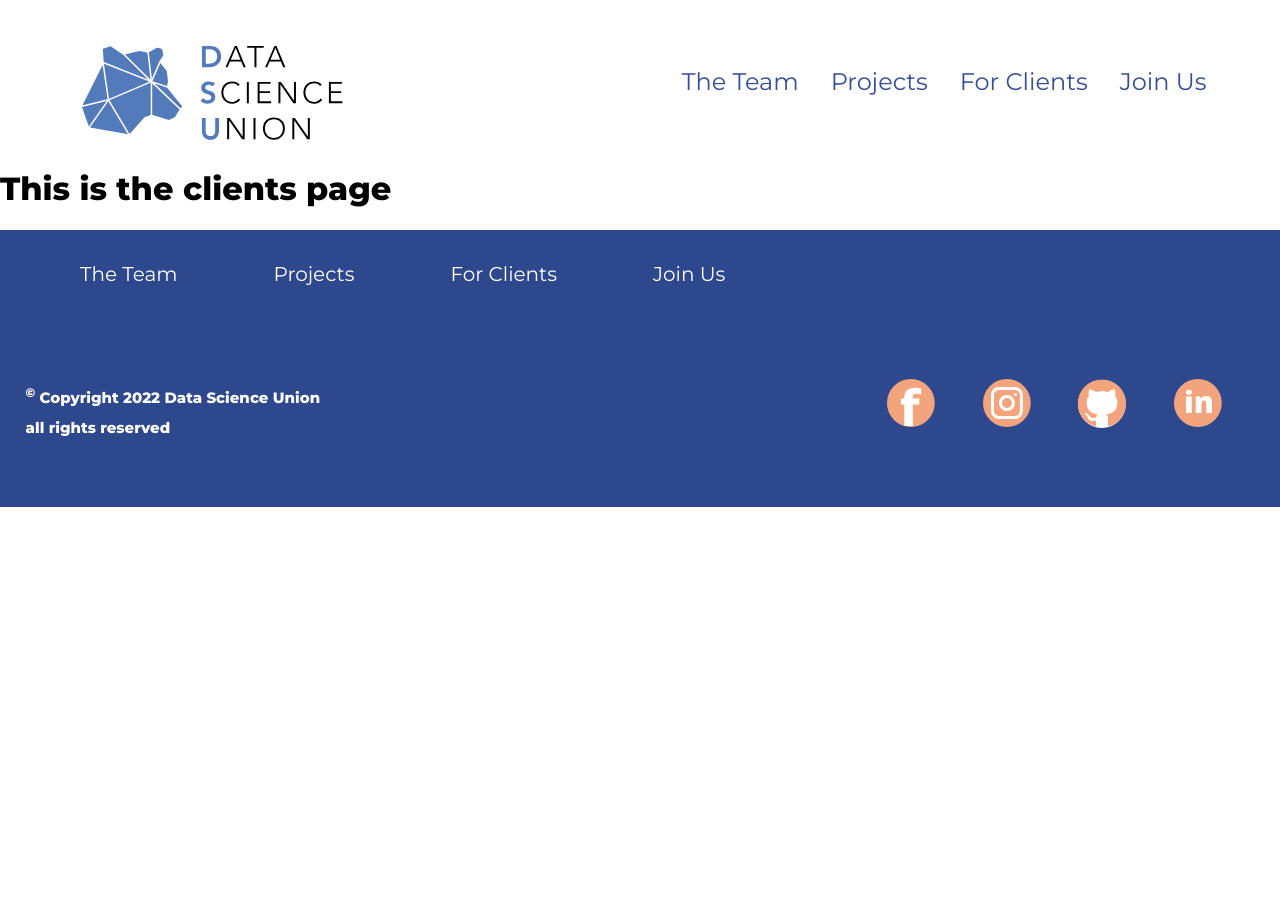
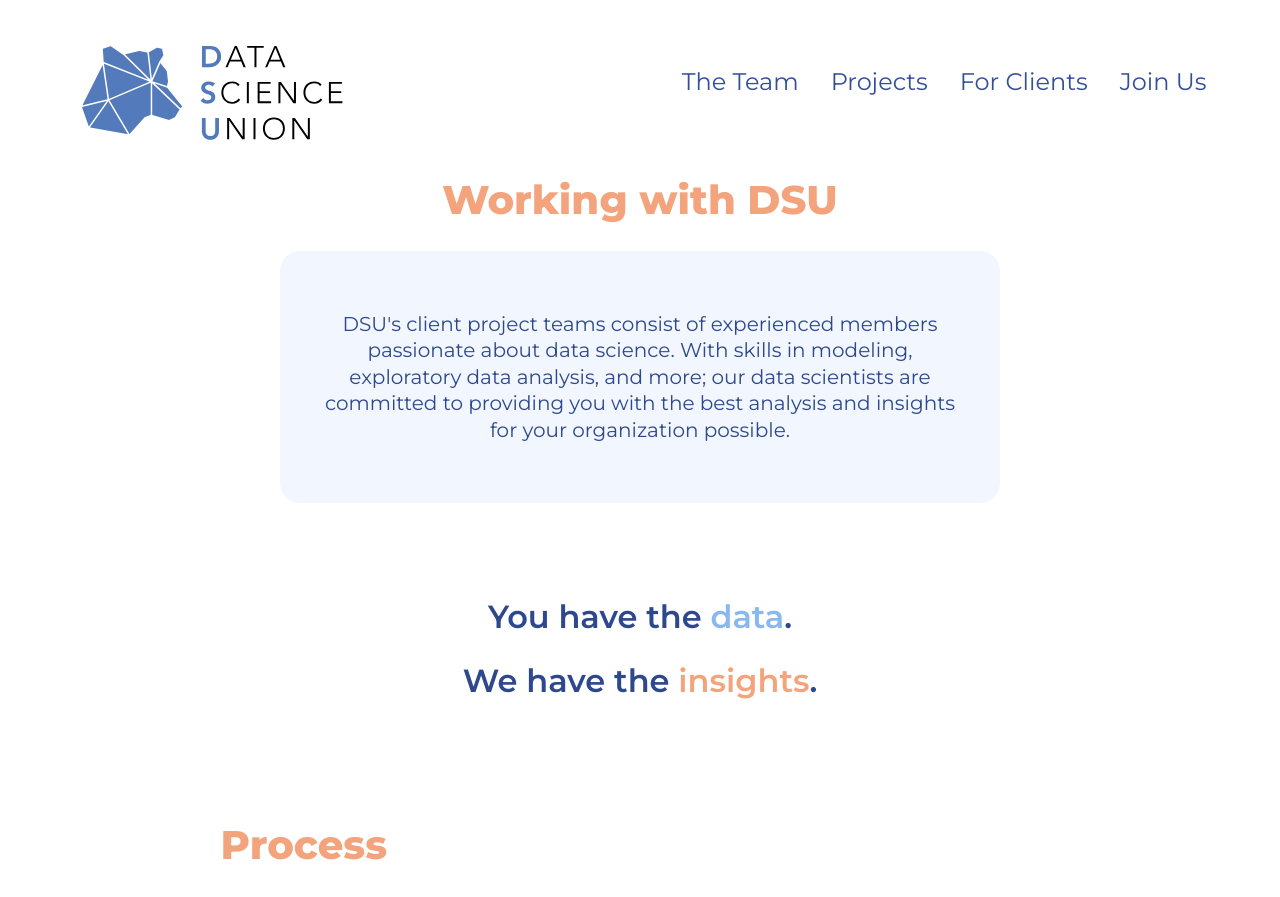
Before and after one commit to haydenfd/DSU-Website, a React (Create React App) app: page /clients in a window 1280 px wide. Shown: the top 897 px of the page. Before the commit the page ends 800 px from the top, so only its background shows below. Built offline with nearby package versions, Linux system fonts and the light colour scheme; the HTML template or start-up script is replaced by a standard one.

Commit message:
Almost done processing clients page

```diff
--- a/public/index.html
+++ b/public/index.html
@@ -12,7 +12,7 @@
     <link rel="manifest" href="%PUBLIC_URL%/manifest.json" />
     <link rel="preconnect" href="https://fonts.googleapis.com">
     <link rel="preconnect" href="https://fonts.gstatic.com" crossorigin>
-    <link href="https://fonts.googleapis.com/css2?family=Montserrat:wght@300;400;600;800&display=swap" rel="stylesheet">
+    <link href="https://fonts.googleapis.com/css2?family=Montserrat:wght@100;200;300;400;600;800&display=swap" rel="stylesheet">
     <title>DSU @ UCLA</title>
   </head>
   <body>
--- a/src/Components/Footer.css
+++ b/src/Components/Footer.css
@@ -77,3 +77,8 @@
   font-weight: 400;
   padding-left: 2em;
 }
+
+.logo-hover:hover {
+
+  transform: scale(1.2);
+}
--- a/src/Components/Footer.jsx
+++ b/src/Components/Footer.jsx
@@ -31,16 +31,16 @@ const Footer = () => {
           <h3><sup>©</sup> Copyright 2022 Data Science Union<br/> all rights reserved  </h3>
           </div>
           <div className='flex-child-sub flex-subsubcontainer'>
-            <a href = 'https://www.facebook.com/DSUatUCLA/' target='_blank' rel ='noreferrer'>
+            <a href = 'https://www.facebook.com/DSUatUCLA/' target='_blank' rel ='noreferrer' className="logo-hover">
             <img src={Facebook} alt=''/>
             </a>
-            <a href = 'https://www.instagram.com/p/CPeLC_0sdyM/' target='_blank' rel ='noreferrer'>
+            <a href = 'https://www.instagram.com/p/CPeLC_0sdyM/' target='_blank' rel ='noreferrer' className="logo-hover">
             <img src={Instagram} alt=''/>
             </a>
-            <a href = 'https://github.com/the-data-science-union' target='_blank' rel ='noreferrer'>
+            <a href = 'https://github.com/the-data-science-union' target='_blank' rel ='noreferrer' className="logo-hover">
             <img src={Github} alt=''/>
             </a>
-            <a href = 'https://www.linkedin.com/company/the-data-science-union-at-ucla/' target='_blank' rel ='noreferrer'>
+            <a href = 'https://www.linkedin.com/company/the-data-science-union-at-ucla/' target='_blank' rel ='noreferrer' className="logo-hover">
             <img src={Linkedin} alt=''/>
             </a>
           </div>
--- a/src/Pages/Clients.css
+++ b/src/Pages/Clients.css
@@ -0,0 +1,45 @@
+.clients-container {
+  width: 100%;
+  display: flex;
+  align-items: center;
+  flex-direction: column;
+  justify-content: center;
+}
+
+.working-with-dsu-container {
+  width: 100%;
+  display: flex;
+  align-items: center;
+  flex-direction: column;
+  justify-content: center;
+  margin-bottom: 2vw;
+  background-size: 100% 100%;
+  background-repeat: no-repeat;
+}
+
+.working-with-dsu-desc {
+  width: 50%;
+  background-color: #F1F6FF;
+  border-radius: 1em;
+  padding: 2em;
+  font-size: 1.25em;
+  color: #2E488E;
+  text-align: center;
+  line-height: 2ch;
+  margin-bottom: 2em;
+}
+
+.quote-container {
+  color: #2E488E;
+  font-weight: 600;
+  text-align: center;
+  line-height: 1.5ch;
+  font-size: 2em;
+  margin-bottom: 2em;
+}
+
+
+.title {
+  font-weight: bold;
+  color: #F3A47D;
+}
--- a/src/Pages/Clients.jsx
+++ b/src/Pages/Clients.jsx
@@ -1,11 +1,48 @@
 import React from 'react'
+import './Clients.css'
 
 const Clients = () => {
   return (
-    <div>
-      <h1>
-        This is the clients page
-      </h1>
+    <div className='clients-container'>
+      <div className='working-with-dsu-container'>
+        <h1 className='title'>
+          Working with DSU
+        </h1>
+        <div className='working-with-dsu-desc'>
+          <p>
+            DSU's client project teams consist of experienced members passionate about data science. With skills in modeling, exploratory data analysis, and more; our data scientists are committed to providing you with the best analysis and insights for your organization possible.
+          </p>
+        </div>
+      </div>
+      <div className='quote-container'>
+        <p>You have the <p style={{color: '#89B8EF', display: 'inline'}}>data</p>.</p>
+        <p>We have the <p style={{color: '#f3a47d', display: 'inline'}}>insights</p>.</p>
+      </div>
+      <div className='process-container'>
+         <h1 className='title'>
+          Process
+        </h1>
+        <ol>
+          <li>
+            project team receives data and client's goals
+          </li>
+          <li>
+            project team analyzes and models preliminary data
+          </li>
+          <li>
+            project team presents initial findings, and the clients give feedback and additional goals and/or data
+          </li>
+          <li>
+            project team continues to refine their analysis and prepares their final thoughts
+          </li>
+          <li>
+            project team presents its final analysis and provides helpful insights to better the clients's services
+          </li>
+        </ol>
+      </div>
+      <div className='get-in-touch-container'>
+
+      </div>
     </div>
   )
 }
--- a/src/Pages/Team.css
+++ b/src/Pages/Team.css
@@ -1,7 +1,6 @@
 /* Teams page CSS Selectors */
 .team-container {
   width: 100%;
-  padding-left:1rem;
   display: flex;
   align-items: center;
   flex-direction: column;
```
Also changed, not shown: src/Images/powell-library-background.jpg (added).
